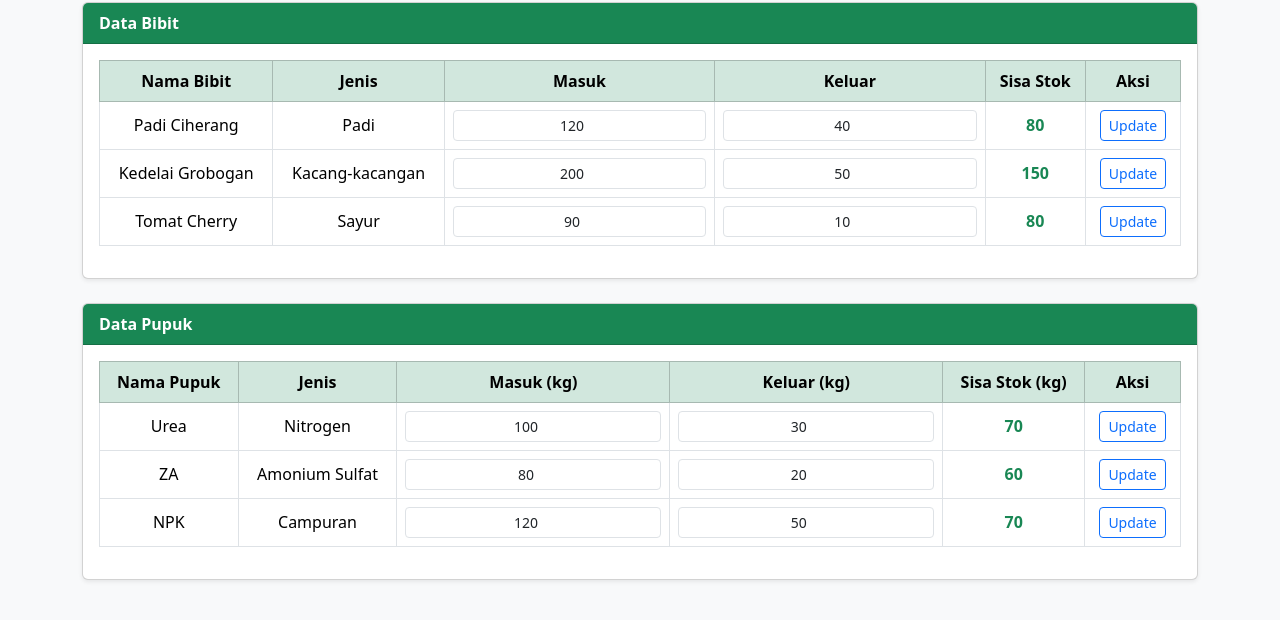
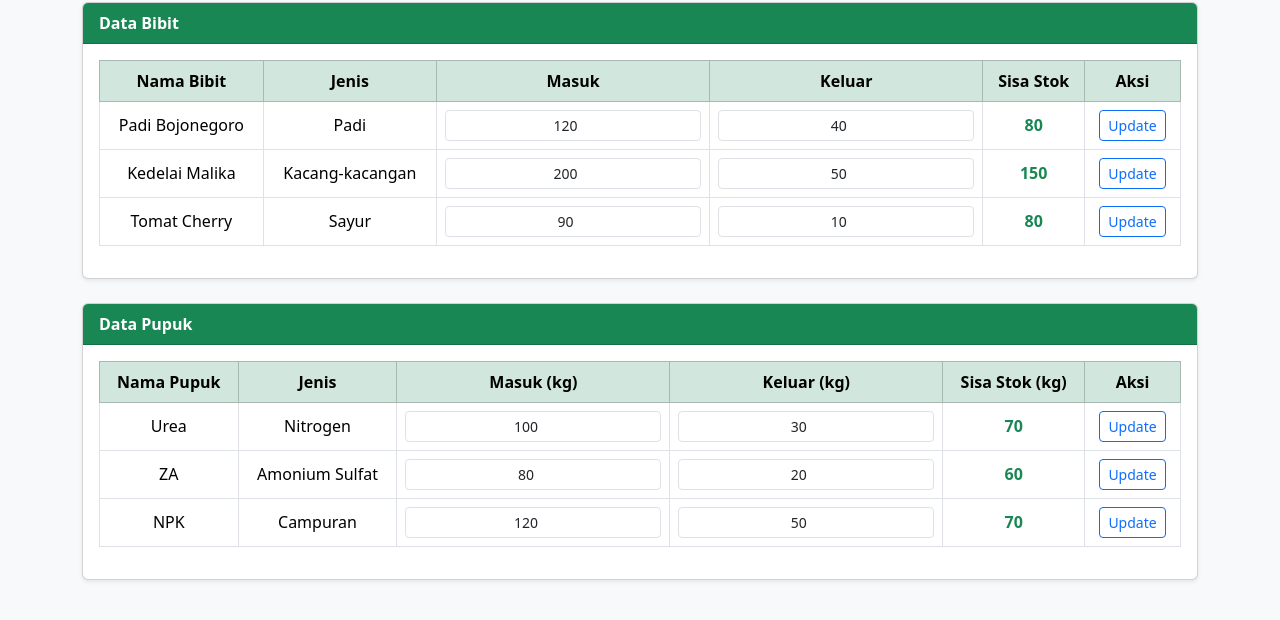
Before and after one commit to celiajovita/ITANI---TUBES-PEMWEB, a plain HTML site: page pages/stok.html in a window 1280 px wide. Shown: the part 104-724 px from the top of the page. Drawn offline with Linux system fonts and the light colour scheme; files that its build step writes are made by us from their sources.

Commit message:
update nama stok

```diff
--- a/pages/stok.html
+++ b/pages/stok.html
@@ -31,7 +31,7 @@
           <tbody id="bibitTable">
             <!-- Contoh Data -->
             <tr>
-              <td>Padi Ciherang</td>
+              <td>Padi Bojonegoro</td>
               <td>Padi</td>
               <td><input type="number" class="form-control form-control-sm text-center bibit-masuk" value="120"></td>
               <td><input type="number" class="form-control form-control-sm text-center bibit-keluar" value="40"></td>
@@ -39,7 +39,7 @@
               <td><button class="btn btn-sm btn-outline-primary update-btn">Update</button></td>
             </tr>
             <tr>
-              <td>Kedelai Grobogan</td>
+              <td>Kedelai Malika</td>
               <td>Kacang-kacangan</td>
               <td><input type="number" class="form-control form-control-sm text-center bibit-masuk" value="200"></td>
               <td><input type="number" class="form-control form-control-sm text-center bibit-keluar" value="50"></td>
```
